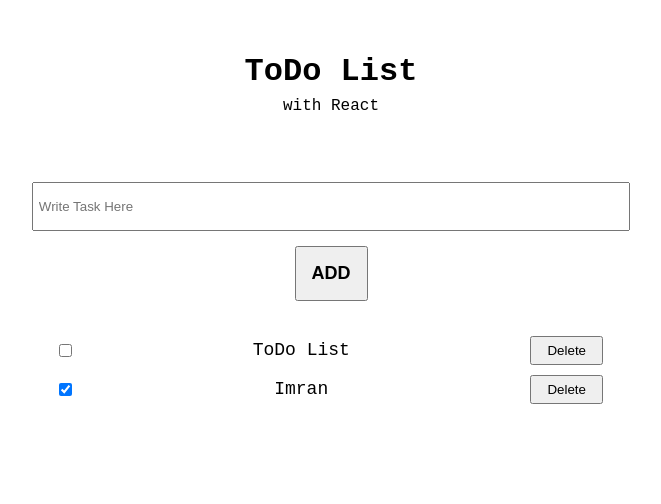
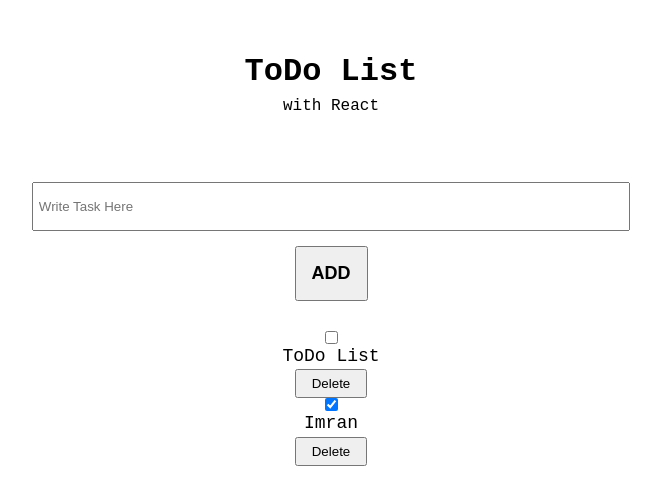
Before and after one commit to imranhossainemi/todo_list_react, a React (Create React App) app: page / in a window 1280 px wide. Shown: the top 504 px of the page, without its empty margins (213-874 px from the left). Built offline with nearby package versions, Linux system fonts and the light colour scheme.

Commit message:
Update App.css

```diff
--- a/src/App.css
+++ b/src/App.css
@@ -61,15 +61,31 @@ body {
 
 .toDo .list .listItem {
   display: flex;
+  flex-direction: column;
+  width: 50%;
+  justify-content: space-between;
+  align-items: center;
+  font-size: large;
+}
+
+.toDo .list .listItem .listContent {
+  display: flex;
   flex-direction: row;
-  width: 50%;
+  width: 100%;
   margin: 5px 0;
   justify-content: space-between;
   align-items: center;
   font-size: large;
 }
 
-.toDo .list .listItem .taskCmp,
+.toDo .list .listItem .taskEdt,
 .toDo .list .listItem .taskDel {
   padding: 5px 15px;
+  margin: 0 5px;
 }
+
+.textEdt {
+  width: 50%;
+  padding: 10px;
+  margin: 15px 0;
+}
```
